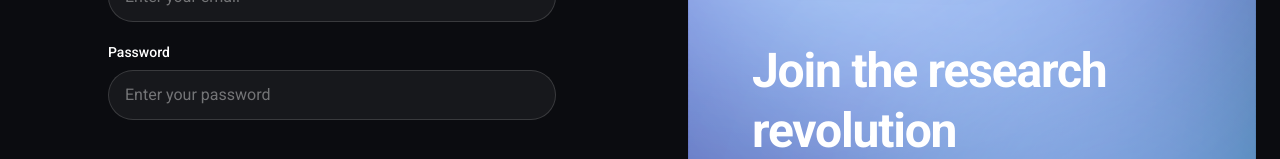
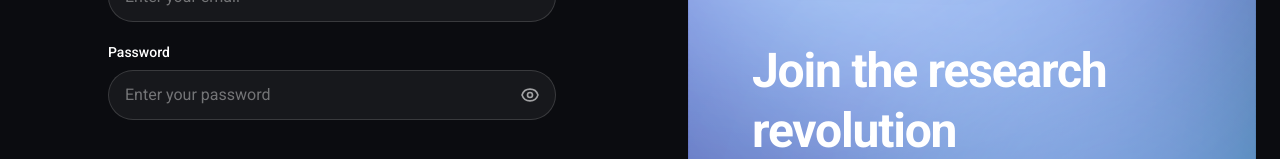
Before and after one commit to KimMathew/ParseAI, a Next.js app: page /signup in a window 1280 px wide. Shown: the part 447-606 px from the top of the page. Built offline with nearby package versions, Linux system fonts and the light colour scheme; no server answers.

Commit message:
Added eye icon

```diff
--- a/components/InputField.tsx
+++ b/components/InputField.tsx
@@ -1,3 +1,5 @@
+import { useState } from "react";
+
 interface InputFieldProps {
   id: string;
   label: string;
@@ -22,6 +24,10 @@
   required = false,
   helperLink,
 }: InputFieldProps) {
+  const [showPassword, setShowPassword] = useState(false);
+  const isPasswordField = type === "password";
+  const inputType = isPasswordField && showPassword ? "text" : type;
+
   return (
     <div>
       <div className="flex items-center justify-between mb-2">
@@ -37,15 +43,37 @@
           </a>
         )}
       </div>
+      <div className="relative">
         <input
           id={id}
-        type={type}
+          type={inputType}
           value={value}
           onChange={onChange}
           required={required}
           className="w-full px-4 py-3 rounded-full bg-white/5 border border-white/15 text-white placeholder:text-white/40 focus:outline-none focus:border-[#6366F1]/50 focus:ring-1 focus:ring-[#6366F1]/30 transition-all duration-200"
           placeholder={placeholder}
+          style={isPasswordField ? { paddingRight: '3rem' } : {}}
         />
+        {isPasswordField && (
+          <button
+            type="button"
+            onClick={() => setShowPassword(!showPassword)}
+            className="absolute right-4 top-1/2 -translate-y-1/2 text-white/60 hover:text-white/90 transition-colors focus:outline-none"
+            aria-label={showPassword ? "Hide password" : "Show password"}
+          >
+            {showPassword ? (
+              <svg className="w-5 h-5" fill="none" stroke="currentColor" viewBox="0 0 24 24">
+                <path strokeLinecap="round" strokeLinejoin="round" strokeWidth={2} d="M13.875 18.825A10.05 10.05 0 0112 19c-4.478 0-8.268-2.943-9.543-7a9.97 9.97 0 011.563-3.029m5.858.908a3 3 0 114.243 4.243M9.878 9.878l4.242 4.242M9.88 9.88l-3.29-3.29m7.532 7.532l3.29 3.29M3 3l3.59 3.59m0 0A9.953 9.953 0 0112 5c4.478 0 8.268 2.943 9.543 7a10.025 10.025 0 01-4.132 5.411m0 0L21 21" />
+              </svg>
+            ) : (
+              <svg className="w-5 h-5" fill="none" stroke="currentColor" viewBox="0 0 24 24">
+                <path strokeLinecap="round" strokeLinejoin="round" strokeWidth={2} d="M15 12a3 3 0 11-6 0 3 3 0 016 0z" />
+                <path strokeLinecap="round" strokeLinejoin="round" strokeWidth={2} d="M2.458 12C3.732 7.943 7.523 5 12 5c4.478 0 8.268 2.943 9.542 7-1.274 4.057-5.064 7-9.542 7-4.477 0-8.268-2.943-9.542-7z" />
+              </svg>
+            )}
+          </button>
+        )}
+      </div>
     </div>
   );
 }
```
Lines whose indentation alone changed are shown as unchanged.
